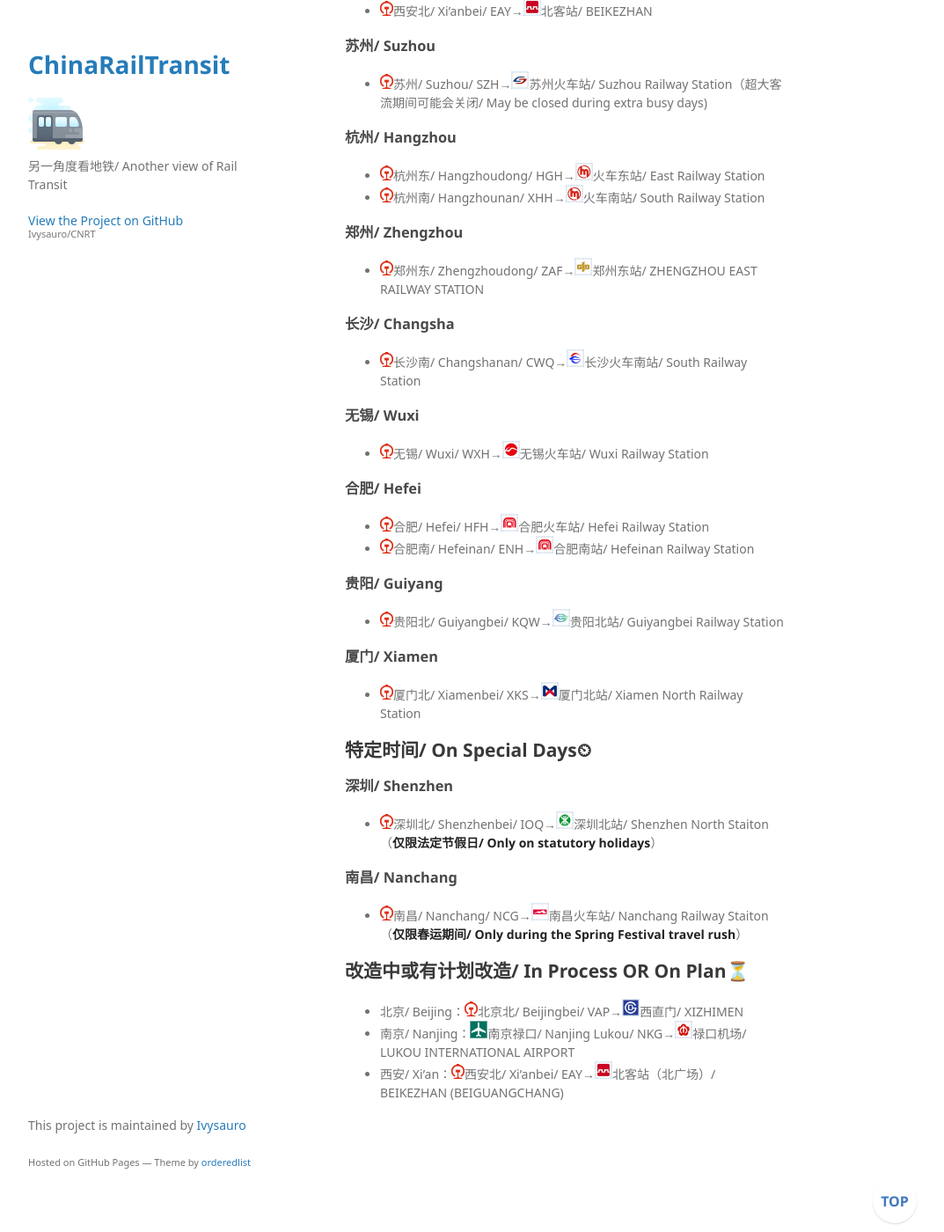
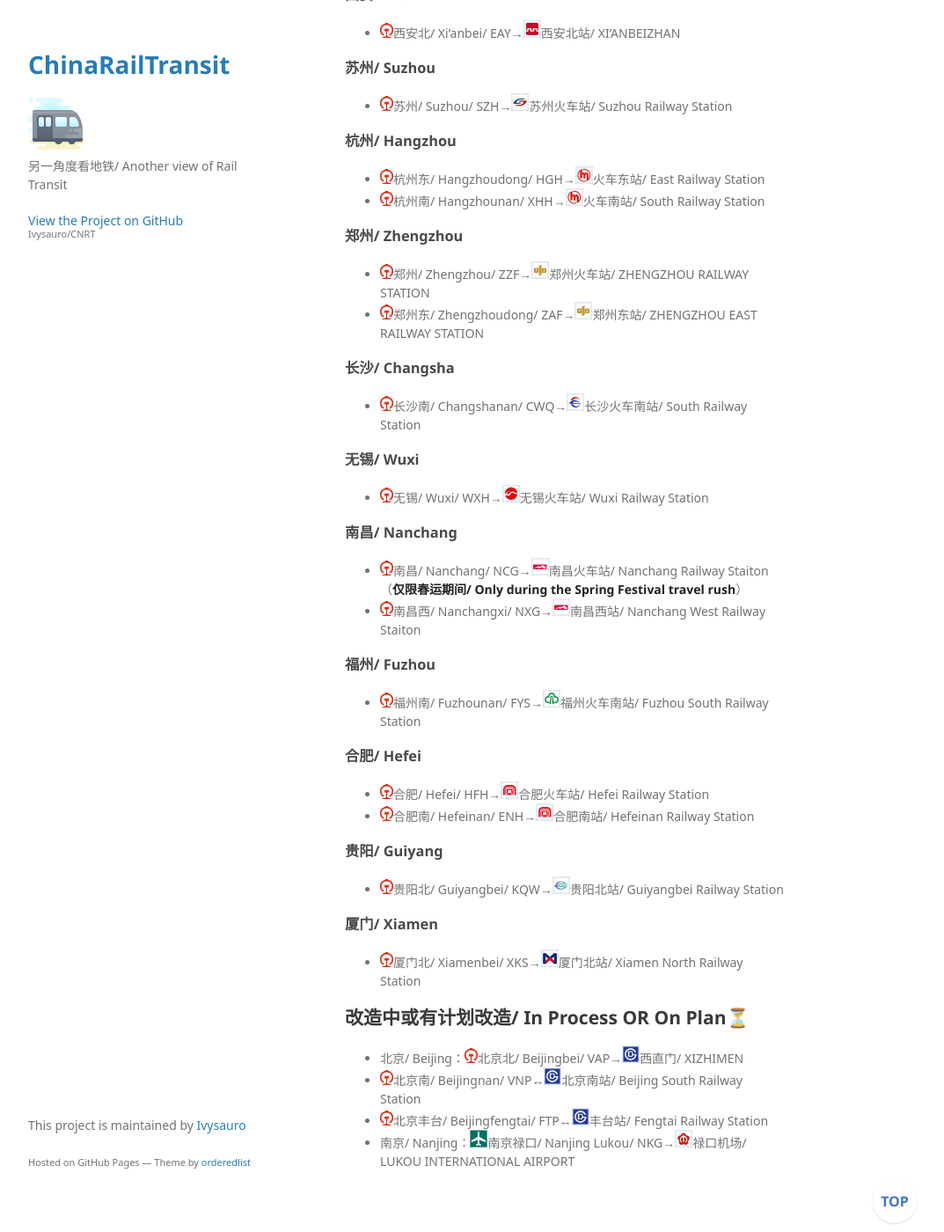
Before and after one commit to Ivysauro/CNRT, a Jekyll site: the page built from data/SecuCk.md, in a window 1280 px wide and 1400 px high, scrolled down 1906 px. Shown: the whole window at 88% size, without its empty margins (178-1251 px from the left). Built offline with Jekyll 4.4.1, drawn with Linux system fonts in a browser that asks for light colours; some web fonts are replaced; our own code applies the rules of GitHub Pages for plain Markdown files; a script that is not in the unit is left out; some of the changed text lies outside the part shown.

Commit message:
🔐不定期更新

```diff
--- a/data/SecuCk.md
+++ b/data/SecuCk.md
@@ -8,11 +8,7 @@
 
 ### 天津/ Tianjin
 - <img src="https://raw.githubusercontent.com/Ivysauro/CNRT/master/images/CR.png" width="15" hegiht="15" alt="China Railway"/>天津/ Tianjin/ TJP↔<img src="https://raw.githubusercontent.com/Ivysauro/CNRT/master/images/city/tj.gif" width="20" hegiht="20"/>天津站/ TIANJINZHAN
-- <img src="https://raw.githubusercontent.com/Ivysauro/CNRT/master/images/CR.png" width="15" hegiht="15" alt="China Railway"/>天津西/ Tianjinxi/ TXP↔<img src="https://raw.githubusercontent.com/Ivysauro/CNRT/master/images/city/tj.gif" width="20" hegiht="20"/>西站/ XIZHAN
-- <img src="https://raw.githubusercontent.com/Ivysauro/CNRT/master/images/CR.png" width="15" hegiht="15" alt="China Railway"/>天津南/ Tianjinnan/ TIP↔<img src="https://raw.githubusercontent.com/Ivysauro/CNRT/master/images/city/tj.gif" width="20" hegiht="20"/>南站/ NANZHAN
 
-### 广州/ Guangzhou
-- <img src="https://raw.githubusercontent.com/Ivysauro/CNRT/master/images/CR.png" width="15" hegiht="15" alt="China Railway"/>广州北/ Guangzhoubei/ GBQ↔<img src="https://raw.githubusercontent.com/Ivysauro/CNRT/master/images/CR.png" width="15" hegiht="15" alt="China Railway"/><img src="https://raw.githubusercontent.com/Ivysauro/CNRT/master/images/city/gz.gif" width="20" hegiht="20"/>花都/ Huadu/ HAA
 
 ### 成都/ Chengdu
 - <img src="https://raw.githubusercontent.com/Ivysauro/CNRT/master/images/CR.png" width="15" hegiht="15" alt="China Railway"/>犀浦/ Xipu/ XIW↔<img src="https://raw.githubusercontent.com/Ivysauro/CNRT/master/images/city/cd.gif" width="20" hegiht="20"/>犀浦/ Xipu
@@ -22,19 +18,23 @@
 
 ### 北京/ Beijing
 - <img src="https://raw.githubusercontent.com/Ivysauro/CNRT/master/images/CR.png" width="15" hegiht="15" alt="China Railway"/>北京南/ Beijingnan/ VNP→<img src="https://raw.githubusercontent.com/Ivysauro/CNRT/master/images/city/bj.gif" width="20" hegiht="20"/>北京南站/ Beijing South Railway Station
+- <img src="https://raw.githubusercontent.com/Ivysauro/CNRT/master/images/CR.png" width="15" hegiht="15" alt="China Railway"/>北京丰台/ Beijingfengtai/ FTP→<img src="https://raw.githubusercontent.com/Ivysauro/CNRT/master/images/city/bj.gif" width="20" hegiht="20"/>丰台站/ Fengtai Railway Station
+
+### 天津/ Tianjin
+- <img src="https://raw.githubusercontent.com/Ivysauro/CNRT/master/images/CR.png" width="15" hegiht="15" alt="China Railway"/>天津西/ Tianjinxi/ TXP→<img src="https://raw.githubusercontent.com/Ivysauro/CNRT/master/images/city/tj.gif" width="20" hegiht="20"/>西站/ XIZHAN
+- <img src="https://raw.githubusercontent.com/Ivysauro/CNRT/master/images/CR.png" width="15" hegiht="15" alt="China Railway"/>天津南/ Tianjinnan/ TIP→<img src="https://raw.githubusercontent.com/Ivysauro/CNRT/master/images/city/tj.gif" width="20" hegiht="20"/>南站/ NANZHAN
 
 ### 上海/ Shanghai
-- <img src="https://raw.githubusercontent.com/Ivysauro/CNRT/master/images/CR.png" width="15" hegiht="15" alt="China Railway"/>上海/ Shanghai/ SHH→<img src="https://raw.githubusercontent.com/Ivysauro/CNRT/master/images/city/sh.gif" width="20" hegiht="20"/>上海火车站/ Shanghai Railway Station（**仅1号线**，超大客流期间可能会关闭/ **Only to Line 1**, and may be closed during extra busy days）
-- <img src="https://raw.githubusercontent.com/Ivysauro/CNRT/master/images/CR.png" width="15" hegiht="15" alt="China Railway"/>上海/ Shanghai/ SHH→<img src="https://raw.githubusercontent.com/Ivysauro/CNRT/master/images/city/sh.gif" width="20" hegiht="20"/>上海火车站/ Shanghai Railway Station（3、4号线/ Line 3&4）
+- <img src="https://raw.githubusercontent.com/Ivysauro/CNRT/master/images/CR.png" width="15" hegiht="15" alt="China Railway"/>上海/ Shanghai/ SHH→<img src="https://raw.githubusercontent.com/Ivysauro/CNRT/master/images/city/sh.gif" width="20" hegiht="20"/>上海火车站/ Shanghai Railway Station（**1号线**，仅9点至17点开启，超大客流期间可能会关闭/ **Line 1**, opens during 9am to 5pm and may be closed during extra busy days）
+- <img src="https://raw.githubusercontent.com/Ivysauro/CNRT/master/images/CR.png" width="15" hegiht="15" alt="China Railway"/>上海/ Shanghai/ SHH→<img src="https://raw.githubusercontent.com/Ivysauro/CNRT/master/images/city/sh.gif" width="20" hegiht="20"/>上海火车站/ Shanghai Railway Station（**3、4号线/ Line 3&4**）
 - <img src="https://raw.githubusercontent.com/Ivysauro/CNRT/master/images/CR.png" width="15" hegiht="15" alt="China Railway"/>上海南/ Shanghainan/ SNH→<img src="https://raw.githubusercontent.com/Ivysauro/CNRT/master/images/city/sh.gif" width="20" hegiht="20"/>上海南站/ Shanghai South Railway Station （金山铁路免安检换乘地铁仅限工作日早高峰）
-- <img src="https://raw.githubusercontent.com/Ivysauro/CNRT/master/images/CR.png" width="15" hegiht="15" alt="China Railway"/>上海虹桥/ Shanghai-Hongqiao/ AOH→<img src="https://raw.githubusercontent.com/Ivysauro/CNRT/master/images/city/sh.gif" width="20" hegiht="20"/>虹桥火车站/ Hongqiao Railway Station
+- <img src="https://raw.githubusercontent.com/Ivysauro/CNRT/master/images/CR.png" width="15" hegiht="15" alt="China Railway"/>上海虹桥/ Shanghaihongqiao/ AOH→<img src="https://raw.githubusercontent.com/Ivysauro/CNRT/master/images/city/sh.gif" width="20" hegiht="20"/>虹桥火车站/ Hongqiao Railway Station
 
 ### 广州/ Guangzhou
 - <img src="https://raw.githubusercontent.com/Ivysauro/CNRT/master/images/CR.png" width="15" hegiht="15" alt="China Railway"/>广州/ Guangzhou/ GZQ→<img src="https://raw.githubusercontent.com/Ivysauro/CNRT/master/images/city/gz.gif" width="20" hegiht="20"/>广州火车站/ Guangzhou Railway Station
 - <img src="https://raw.githubusercontent.com/Ivysauro/CNRT/master/images/CR.png" width="15" hegiht="15" alt="China Railway"/>广州东/ Guangzhoudong/ GGQ→<img src="https://raw.githubusercontent.com/Ivysauro/CNRT/master/images/city/gz.gif" width="20" hegiht="20"/>广州东站/ Guangzhou East Railway Station
 - <img src="https://raw.githubusercontent.com/Ivysauro/CNRT/master/images/CR.png" width="15" hegiht="15" alt="China Railway"/>广州南/ Guangzhounan/ IZQ→<img src="https://raw.githubusercontent.com/Ivysauro/CNRT/master/images/city/gz.gif" width="20" hegiht="20"/>广州南站/ Guangzhou South Railway Station
-- <img src="https://raw.githubusercontent.com/Ivysauro/CNRT/master/images/CR.png" width="15" hegiht="15" alt="China Railway"/>广州北/ Guangzhoubei/ GBQ→<img src="https://raw.githubusercontent.com/Ivysauro/CNRT/master/images/city/gz.gif" width="20" hegiht="20"/>广州北站/ Guangzhou North Railway Station
-- <img src="https://raw.githubusercontent.com/Ivysauro/CNRT/master/images/CR.png" width="15" hegiht="15" alt="China Railway"/><img src="https://raw.githubusercontent.com/Ivysauro/CNRT/master/images/city/gz.gif" width="20" hegiht="20"/>花都/ Huadu/ HAA→<img src="https://raw.githubusercontent.com/Ivysauro/CNRT/master/images/city/gz.gif" width="20" hegiht="20"/>广州北站/ Guangzhou North Railway Station
+- <img src="https://raw.githubusercontent.com/Ivysauro/CNRT/master/images/CR.png" width="15" hegiht="15" alt="China Railway"/>广州北/ Guangzhoubei/ GBQ｜<img src="https://raw.githubusercontent.com/Ivysauro/CNRT/master/images/CR.png" width="15" hegiht="15" alt="China Railway"/><img src="https://raw.githubusercontent.com/Ivysauro/CNRT/master/images/city/gz.gif" width="20" hegiht="20"/>花都/ Huadu/ HAA→<img src="https://raw.githubusercontent.com/Ivysauro/CNRT/master/images/city/gz.gif" width="20" hegiht="20"/>广州北站/ Guangzhou North Railway Station
 
 ### 武汉/ Wuhan
 - <img src="https://raw.githubusercontent.com/Ivysauro/CNRT/master/images/CR.png" width="15" hegiht="15" alt="China Railway"/>汉口/ Hankou/ HKN→<img src="https://raw.githubusercontent.com/Ivysauro/CNRT/master/images/city/wh.gif" width="20" hegiht="20"/>汉口火车站/ Hankou Railway Station
@@ -47,6 +47,7 @@
 ### 深圳/ Shenzhen
 - <img src="https://raw.githubusercontent.com/Ivysauro/CNRT/master/images/Airport.png" width="20" hegiht="20" alt="Airport"/>深圳宝安/ Shenzhen Bao'an/ SZX→<img src="https://raw.githubusercontent.com/Ivysauro/CNRT/master/images/city/sz.gif" width="20" hegiht="20"/>机场/ Airport
 - <img src="https://raw.githubusercontent.com/Ivysauro/CNRT/master/images/CR.png" width="15" hegiht="15" alt="China Railway"/>深圳机场/ Shenzhen Airport/ SCA→<img src="https://raw.githubusercontent.com/Ivysauro/CNRT/master/images/city/sz.gif" width="20" hegiht="20"/>机场/ Airport
+- <img src="https://raw.githubusercontent.com/Ivysauro/CNRT/master/images/CR.png" width="15" hegiht="15" alt="China Railway"/>深圳北/ Shenzhenbei/ IOQ→<img src="https://raw.githubusercontent.com/Ivysauro/CNRT/master/images/city/sz.gif" width="20" hegiht="20"/>深圳北站/ Shenzhen North Staiton（**仅限法定节假日/ Only on statutory holidays**）
 
 ### 南京/ Nanjing
 - <img src="https://raw.githubusercontent.com/Ivysauro/CNRT/master/images/CR.png" width="15" hegiht="15" alt="China Railway"/>南京/ Nanjing/ NJH→<img src="https://raw.githubusercontent.com/Ivysauro/CNRT/master/images/city/nj.gif" width="20" hegiht="20"/>南京站/ NANJING RAILWAY STATION
@@ -54,18 +55,20 @@
 
 ### 成都/ Chengdu
 - <img src="https://raw.githubusercontent.com/Ivysauro/CNRT/master/images/CR.png" width="15" hegiht="15" alt="China Railway"/>成都东/ Chengdudong/ ICW→<img src="https://raw.githubusercontent.com/Ivysauro/CNRT/master/images/city/cd.gif" width="20" hegiht="20"/>成都东客站/ East Chengdu Railway Station
+- <img src="https://raw.githubusercontent.com/Ivysauro/CNRT/master/images/CR.png" width="15" hegiht="15" alt="China Railway"/>成都南/ Chengdunan/ CNW→<img src="https://raw.githubusercontent.com/Ivysauro/CNRT/master/images/city/cd.gif" width="20" hegiht="20"/>火车南站/ South Railway Station
 
 ### 西安/ Xi'an
-- <img src="https://raw.githubusercontent.com/Ivysauro/CNRT/master/images/CR.png" width="15" hegiht="15" alt="China Railway"/>西安北/ Xi'anbei/ EAY→<img src="https://raw.githubusercontent.com/Ivysauro/CNRT/master/images/city/xa.gif" width="20" hegiht="20"/>北客站/ BEIKEZHAN
+- <img src="https://raw.githubusercontent.com/Ivysauro/CNRT/master/images/CR.png" width="15" hegiht="15" alt="China Railway"/>西安北/ Xi'anbei/ EAY→<img src="https://raw.githubusercontent.com/Ivysauro/CNRT/master/images/city/xa.gif" width="20" hegiht="20"/>西安北站/ XI'ANBEIZHAN
 
 ### 苏州/ Suzhou
-- <img src="https://raw.githubusercontent.com/Ivysauro/CNRT/master/images/CR.png" width="15" hegiht="15" alt="China Railway"/>苏州/ Suzhou/ SZH→<img src="https://raw.githubusercontent.com/Ivysauro/CNRT/master/images/city/suz.gif" width="20" hegiht="20"/>苏州火车站/ Suzhou Railway Station（超大客流期间可能会关闭/ May be closed during extra busy days)
+- <img src="https://raw.githubusercontent.com/Ivysauro/CNRT/master/images/CR.png" width="15" hegiht="15" alt="China Railway"/>苏州/ Suzhou/ SZH→<img src="https://raw.githubusercontent.com/Ivysauro/CNRT/master/images/city/suz.gif" width="20" hegiht="20"/>苏州火车站/ Suzhou Railway Station
 
 ### 杭州/ Hangzhou
 - <img src="https://raw.githubusercontent.com/Ivysauro/CNRT/master/images/CR.png" width="15" hegiht="15" alt="China Railway"/>杭州东/ Hangzhoudong/ HGH→<img src="https://raw.githubusercontent.com/Ivysauro/CNRT/master/images/city/hz.gif" width="20" hegiht="20"/>火车东站/ East Railway Station
 - <img src="https://raw.githubusercontent.com/Ivysauro/CNRT/master/images/CR.png" width="15" hegiht="15" alt="China Railway"/>杭州南/ Hangzhounan/ XHH→<img src="https://raw.githubusercontent.com/Ivysauro/CNRT/master/images/city/hz.gif" width="20" hegiht="20"/>火车南站/ South Railway Station
 
 ### 郑州/ Zhengzhou
+- <img src="https://raw.githubusercontent.com/Ivysauro/CNRT/master/images/CR.png" width="15" hegiht="15" alt="China Railway"/>郑州/ Zhengzhou/ ZZF→<img src="https://raw.githubusercontent.com/Ivysauro/CNRT/master/images/city/zz.gif" width="20" hegiht="20"/>郑州火车站/ ZHENGZHOU RAILWAY STATION
 - <img src="https://raw.githubusercontent.com/Ivysauro/CNRT/master/images/CR.png" width="15" hegiht="15" alt="China Railway"/>郑州东/ Zhengzhoudong/ ZAF→<img src="https://raw.githubusercontent.com/Ivysauro/CNRT/master/images/city/zz.gif" width="20" hegiht="20"/>郑州东站/ ZHENGZHOU EAST RAILWAY STATION
 
 ### 长沙/ Changsha
@@ -73,6 +76,13 @@
 
 ### 无锡/ Wuxi
 - <img src="https://raw.githubusercontent.com/Ivysauro/CNRT/master/images/CR.png" width="15" hegiht="15" alt="China Railway"/>无锡/ Wuxi/ WXH→<img src="https://raw.githubusercontent.com/Ivysauro/CNRT/master/images/city/wx.gif" width="20" hegiht="20"/>无锡火车站/ Wuxi Railway Station
+
+### 南昌/ Nanchang
+- <img src="https://raw.githubusercontent.com/Ivysauro/CNRT/master/images/CR.png" width="15" hegiht="15" alt="China Railway"/>南昌/ Nanchang/ NCG→<img src="https://raw.githubusercontent.com/Ivysauro/CNRT/master/images/city/nc.gif" width="20" hegiht="20"/>南昌火车站/ Nanchang Railway Staiton（**仅限春运期间/ Only during the Spring Festival travel rush**）
+- <img src="https://raw.githubusercontent.com/Ivysauro/CNRT/master/images/CR.png" width="15" hegiht="15" alt="China Railway"/>南昌西/ Nanchangxi/ NXG→<img src="https://raw.githubusercontent.com/Ivysauro/CNRT/master/images/city/nc.gif" width="20" hegiht="20"/>南昌西站/ Nanchang West Railway Staiton
+
+### 福州/ Fuzhou
+- <img src="https://raw.githubusercontent.com/Ivysauro/CNRT/master/images/CR.png" width="15" hegiht="15" alt="China Railway"/>福州南/ Fuzhounan/ FYS→<img src="https://raw.githubusercontent.com/Ivysauro/CNRT/master/images/city/fz.gif" width="20" hegiht="20"/>福州火车南站/ Fuzhou South Railway Station
 
 ### 合肥/ Hefei
 - <img src="https://raw.githubusercontent.com/Ivysauro/CNRT/master/images/CR.png" width="15" hegiht="15" alt="China Railway"/>合肥/ Hefei/ HFH→<img src="https://raw.githubusercontent.com/Ivysauro/CNRT/master/images/city/hf.gif" width="20" hegiht="20"/>合肥火车站/ Hefei Railway Station
@@ -84,16 +94,10 @@
 ### 厦门/ Xiamen
 - <img src="https://raw.githubusercontent.com/Ivysauro/CNRT/master/images/CR.png" width="15" hegiht="15" alt="China Railway"/>厦门北/ Xiamenbei/ XKS→<img src="https://raw.githubusercontent.com/Ivysauro/CNRT/master/images/city/xm.gif" width="20" hegiht="20"/>厦门北站/ Xiamen North Railway Station
 
-## 特定时间/ On Special Days⏲
-
-### 深圳/ Shenzhen
-- <img src="https://raw.githubusercontent.com/Ivysauro/CNRT/master/images/CR.png" width="15" hegiht="15" alt="China Railway"/>深圳北/ Shenzhenbei/ IOQ→<img src="https://raw.githubusercontent.com/Ivysauro/CNRT/master/images/city/sz.gif" width="20" hegiht="20"/>深圳北站/ Shenzhen North Staiton（**仅限法定节假日/ Only on statutory holidays**）
-
-### 南昌/ Nanchang
-- <img src="https://raw.githubusercontent.com/Ivysauro/CNRT/master/images/CR.png" width="15" hegiht="15" alt="China Railway"/>南昌/ Nanchang/ NCG→<img src="https://raw.githubusercontent.com/Ivysauro/CNRT/master/images/city/nc.gif" width="20" hegiht="20"/>南昌火车站/ Nanchang Railway Staiton（**仅限春运期间/ Only during the Spring Festival travel rush**）
 
 ## 改造中或有计划改造/ In Process OR On Plan⏳
 
 - 北京/ Beijing：<img src="https://raw.githubusercontent.com/Ivysauro/CNRT/master/images/CR.png" width="15" hegiht="15" alt="China Railway"/>北京北/ Beijingbei/ VAP→<img src="https://raw.githubusercontent.com/Ivysauro/CNRT/master/images/city/bj.gif" width="20" hegiht="20"/>西直门/ XIZHIMEN
+- <img src="https://raw.githubusercontent.com/Ivysauro/CNRT/master/images/CR.png" width="15" hegiht="15" alt="China Railway"/>北京南/ Beijingnan/ VNP↔<img src="https://raw.githubusercontent.com/Ivysauro/CNRT/master/images/city/bj.gif" width="20" hegiht="20"/>北京南站/ Beijing South Railway Station
+- <img src="https://raw.githubusercontent.com/Ivysauro/CNRT/master/images/CR.png" width="15" hegiht="15" alt="China Railway"/>北京丰台/ Beijingfengtai/ FTP↔<img src="https://raw.githubusercontent.com/Ivysauro/CNRT/master/images/city/bj.gif" width="20" hegiht="20"/>丰台站/ Fengtai Railway Station
 - 南京/ Nanjing：<img src="https://raw.githubusercontent.com/Ivysauro/CNRT/master/images/Airport.png" width="20" hegiht="20" alt="Airport"/>南京禄口/ Nanjing Lukou/ NKG→<img src="https://raw.githubusercontent.com/Ivysauro/CNRT/master/images/city/nj.gif" width="20" hegiht="20"/>禄口机场/ LUKOU INTERNATIONAL AIRPORT
-- 西安/ Xi'an：<img src="https://raw.githubusercontent.com/Ivysauro/CNRT/master/images/CR.png" width="15" hegiht="15" alt="China Railway"/>西安北/ Xi'anbei/ EAY→<img src="https://raw.githubusercontent.com/Ivysauro/CNRT/master/images/city/xa.gif" width="20" hegiht="20"/>北客站（北广场）/ BEIKEZHAN (BEIGUANGCHANG)
```
